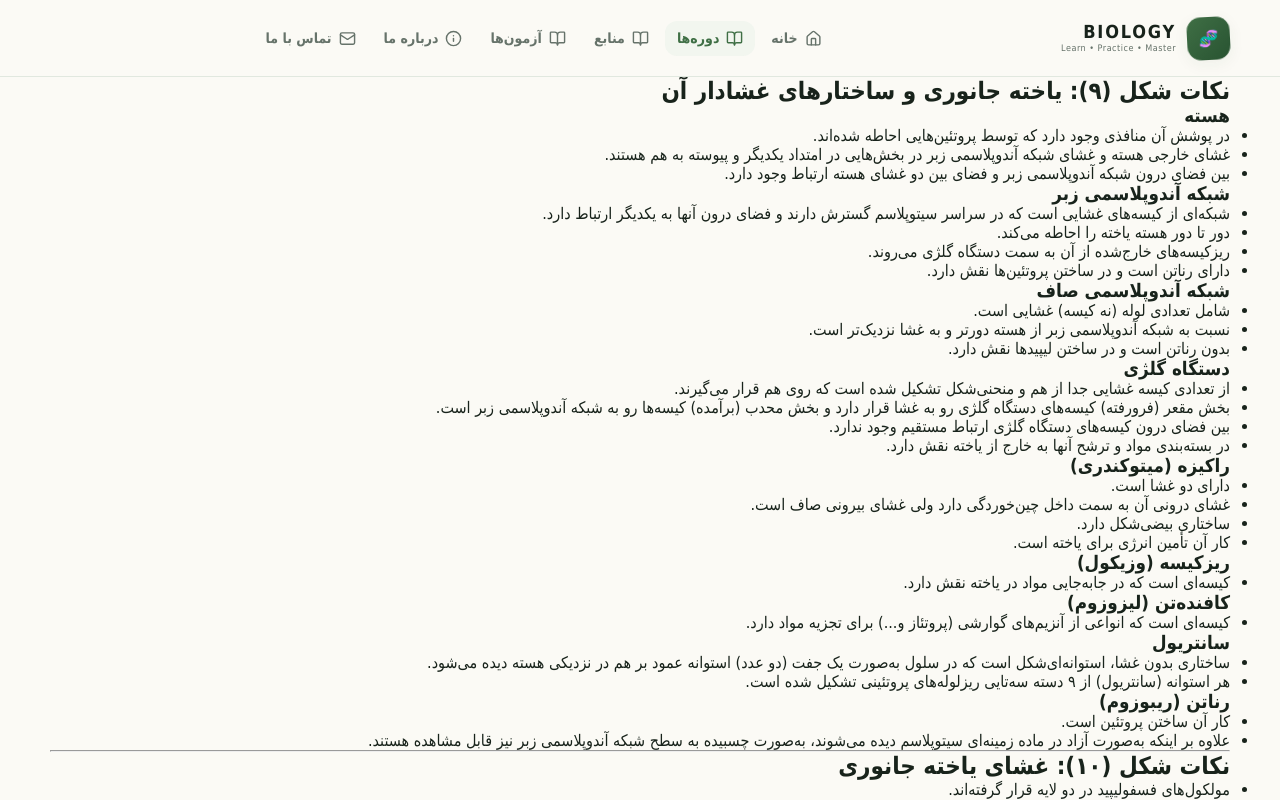
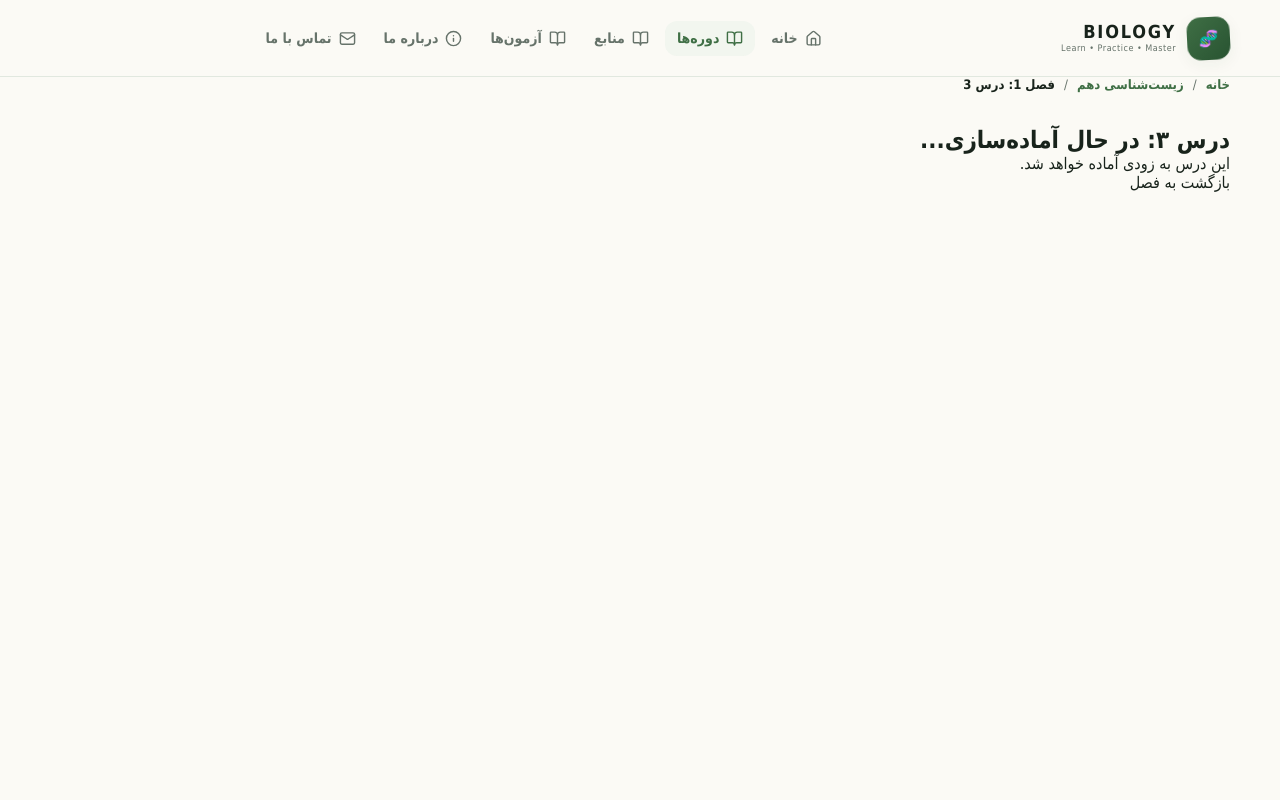
Before and after one commit to pejhanbio-cmd/biology, a React (Vite) app: page /biology/courses/biology-10/chapter-1/lesson-3 in a window 1280 px wide. Shown: the top 800 px of the page. Built offline with nearby package versions, Linux system fonts and the light colour scheme.

Commit message:
Update Biology10Chapter1Lesson3 - Add temporary content

```diff
--- a/src/pages/Biology10Chapter1Lesson3.jsx
+++ b/src/pages/Biology10Chapter1Lesson3.jsx
@@ -1,10 +1,25 @@
-import FigureNotesChapter1 from "../components/biology10/FigureNotesChapter1";
+import { Link } from "react-router-dom";
 
 function Biology10Chapter1Lesson3() {
   return (
-    <main>
-      <section className="container">
-        <FigureNotesChapter1 />
+    <main className="lesson-page">
+      <section className="lesson-hero">
+        <div className="container">
+          <div className="lesson-breadcrumb">
+            <Link to="/">خانه</Link>
+            <span>/</span>
+            <Link to="/courses/biology-10">زیست‌شناسی دهم</Link>
+            <span>/</span>
+            <span>فصل 1: درس 3</span>
+          </div>
+
+          <h1>درس ۳: در حال آماده‌سازی...</h1>
+          <p>این درس به زودی آماده خواهد شد.</p>
+
+          <Link to="/courses/biology-10/chapter-1">
+            بازگشت به فصل
+          </Link>
+        </div>
       </section>
     </main>
   );
```
